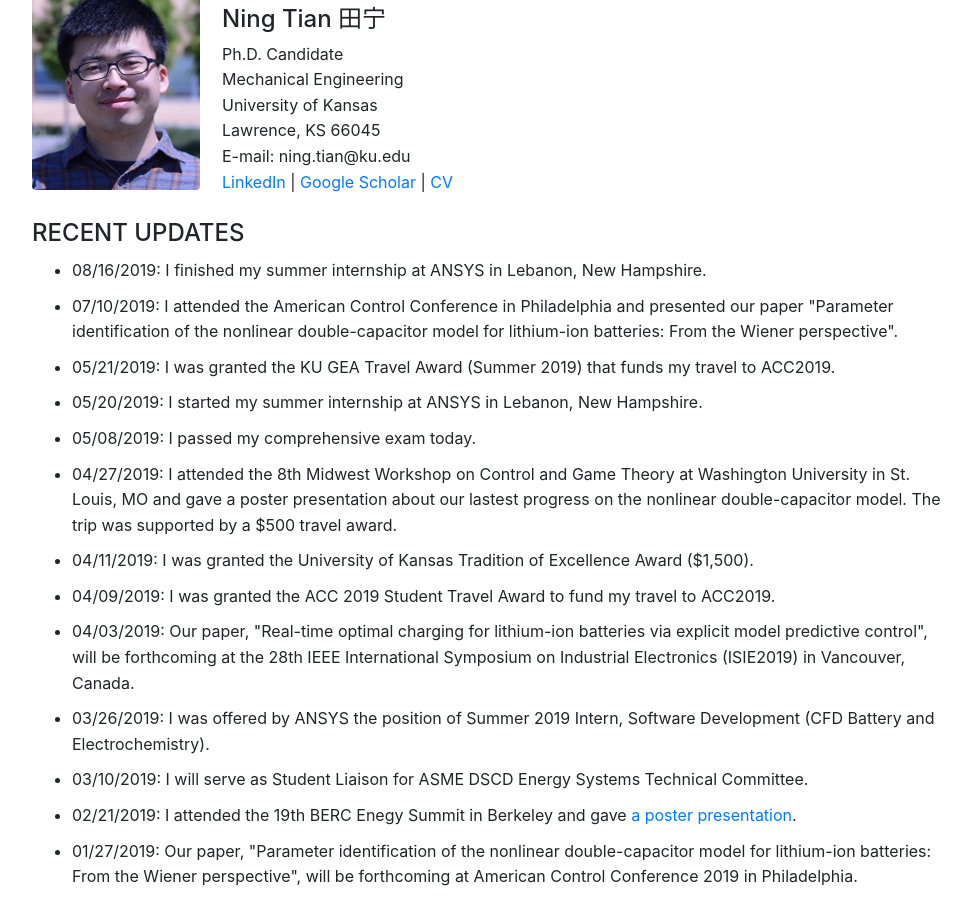
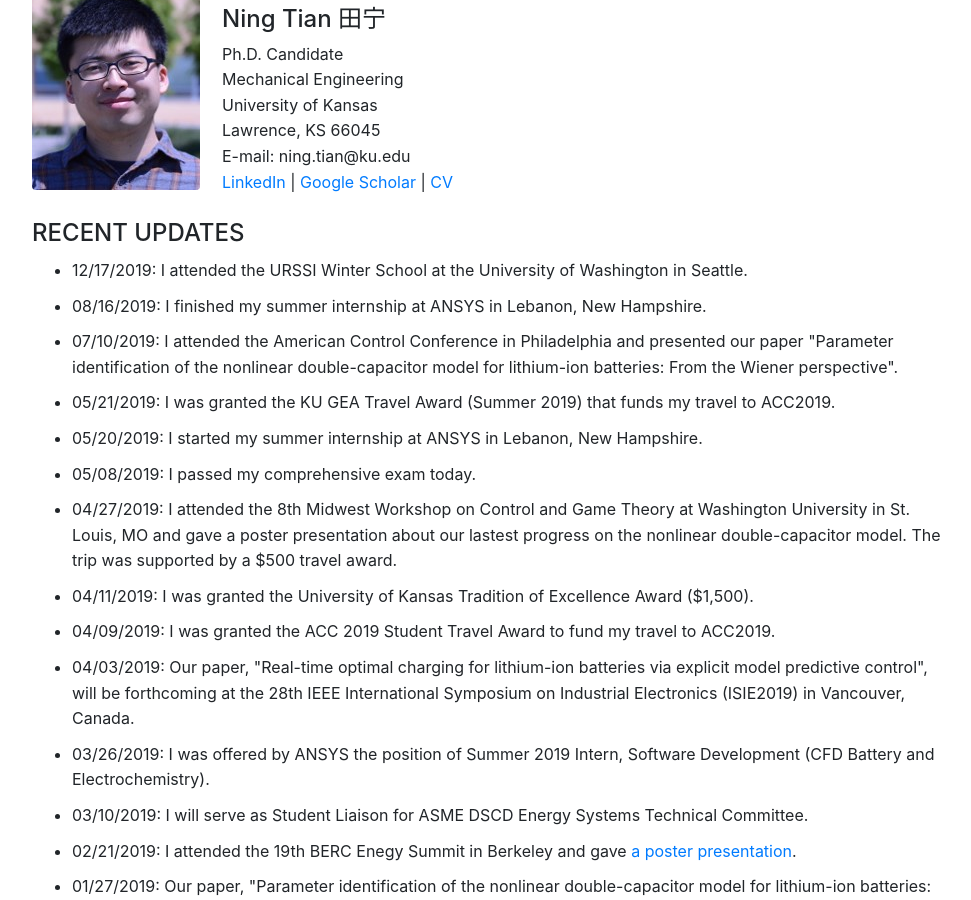
Before and after one commit to ningtian/ningtian.github.io, a Jekyll site: the page index.html, which Jekyll copies as it is, in a window 1280 px wide and 900 px high, scrolled down 332 px. Shown: the whole window, without its empty margins (148-1119 px from the left). Built offline with Jekyll 4.4.1, drawn with Linux system fonts in a browser that asks for light colours.

Commit message:
Update index.html

```diff
--- a/index.html
+++ b/index.html
@@ -95,6 +95,8 @@
         <h4>RECENT UPDATES</h4>
 
 	<ul>
+
+	<li>12/17/2019: I attended the URSSI Winter School at the University of Washington in Seattle. </li>
 
 	<li>08/16/2019: I finished my summer internship at ANSYS in Lebanon, New Hampshire.</li>
 
```
